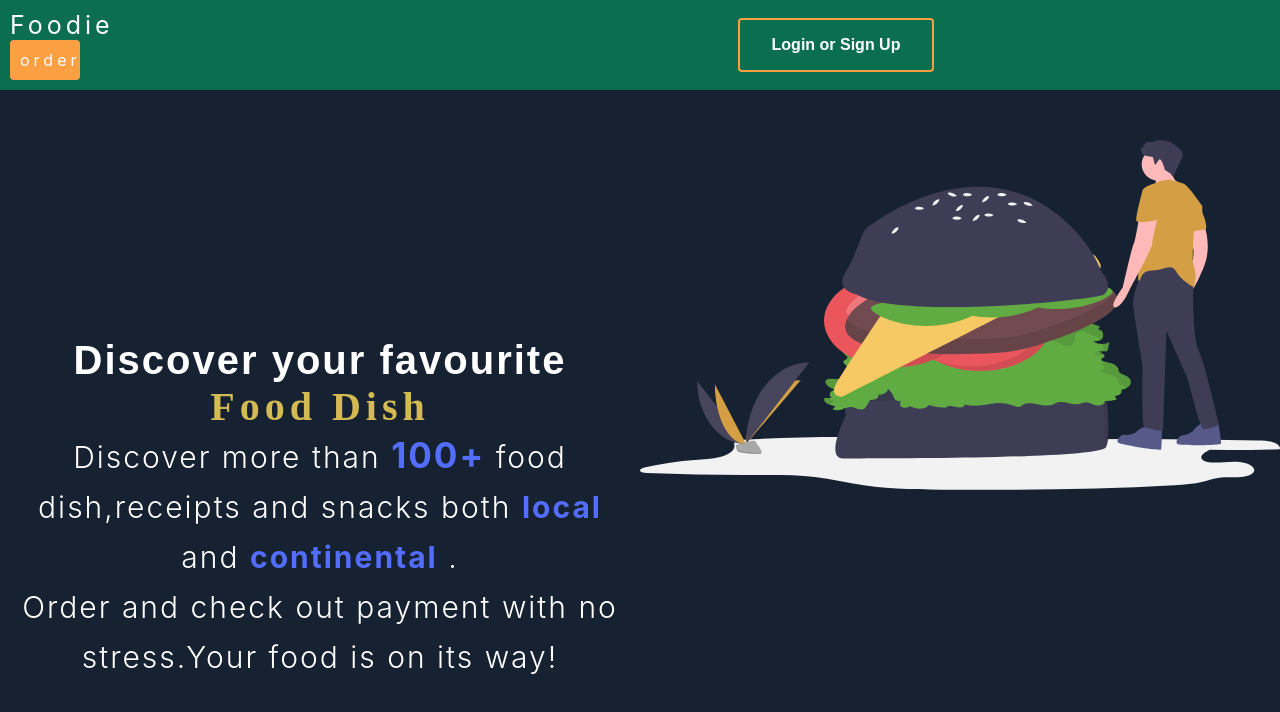
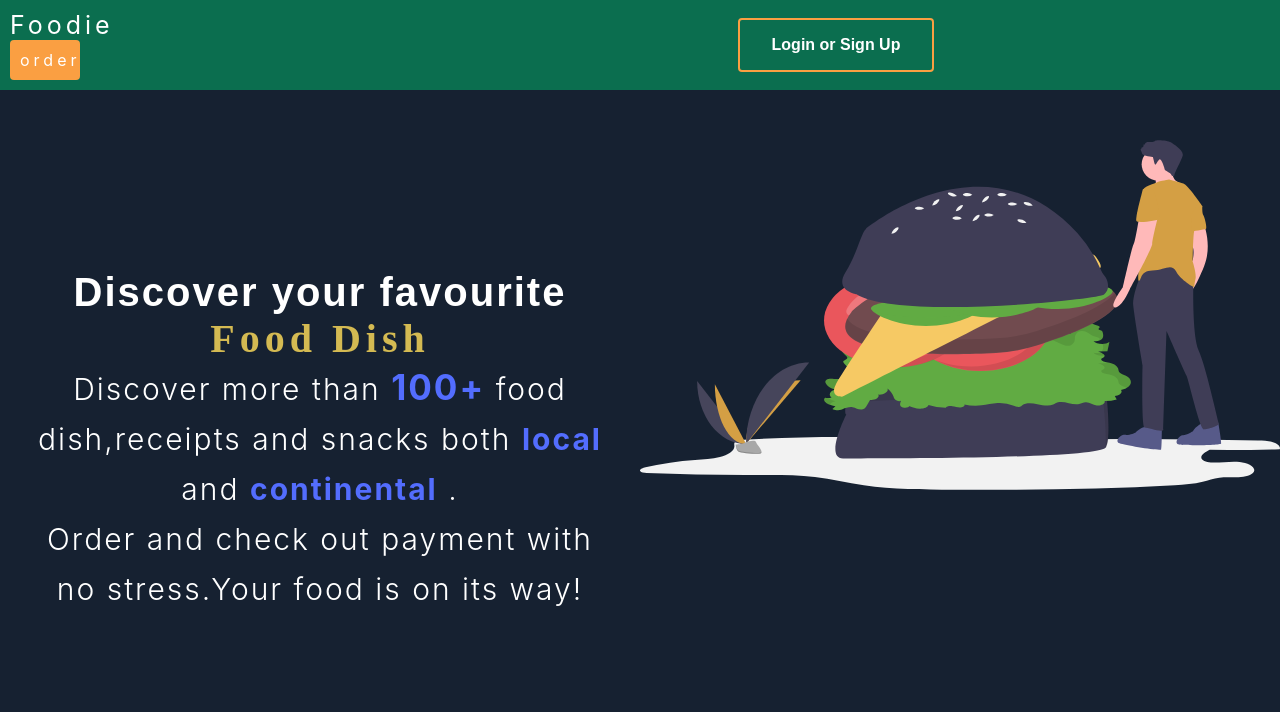
Before and after one commit to Tk-brainCodes/Food-eCommerce-store, a React (Create React App) app: page /products in a window 1280 px wide. Shown: the top 712 px of the page. Built offline with nearby package versions, Linux system fonts and the light colour scheme; a web font is replaced by a local one.

Commit message:
Hero section css

```diff
--- a/src/Components/HeroSection/Hero.css
+++ b/src/Components/HeroSection/Hero.css
@@ -25,7 +25,7 @@
 
     .hero__image{
         display: grid;
-        height: 20vh;
+        height: 200px;
         background-image: url(hamburger.svg);
         background-size: contain;
         background-repeat: no-repeat;
@@ -35,14 +35,13 @@
 
 .hero__text {
     display: flex;
-    align-items: center;
-    justify-content: center;
-    height: 80vh;
+    height: auto !important;
+    padding: 10px;
 }
 
 .hero__image{
     display: grid;
-    height: 80vh;
+    height: 100vh;
     background-image: url(hamburger.svg);
     background-size: contain;
     background-repeat: no-repeat;
```
